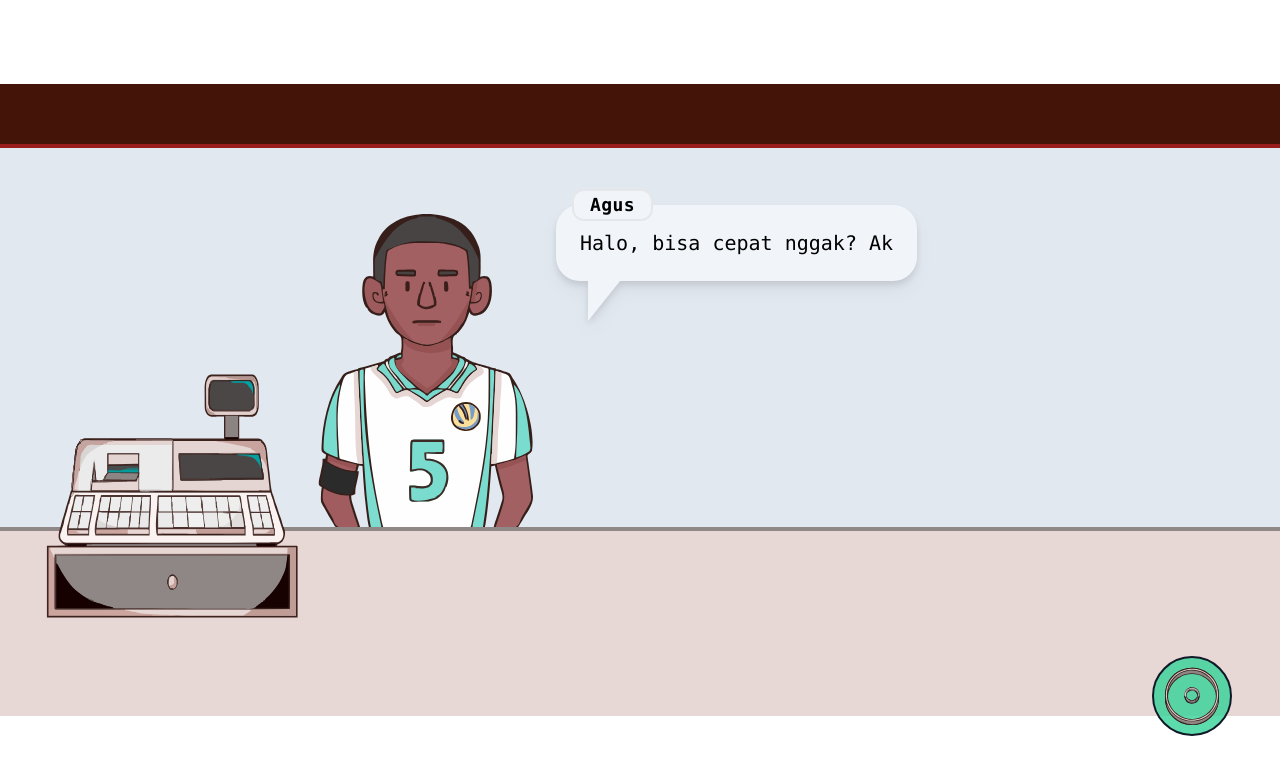
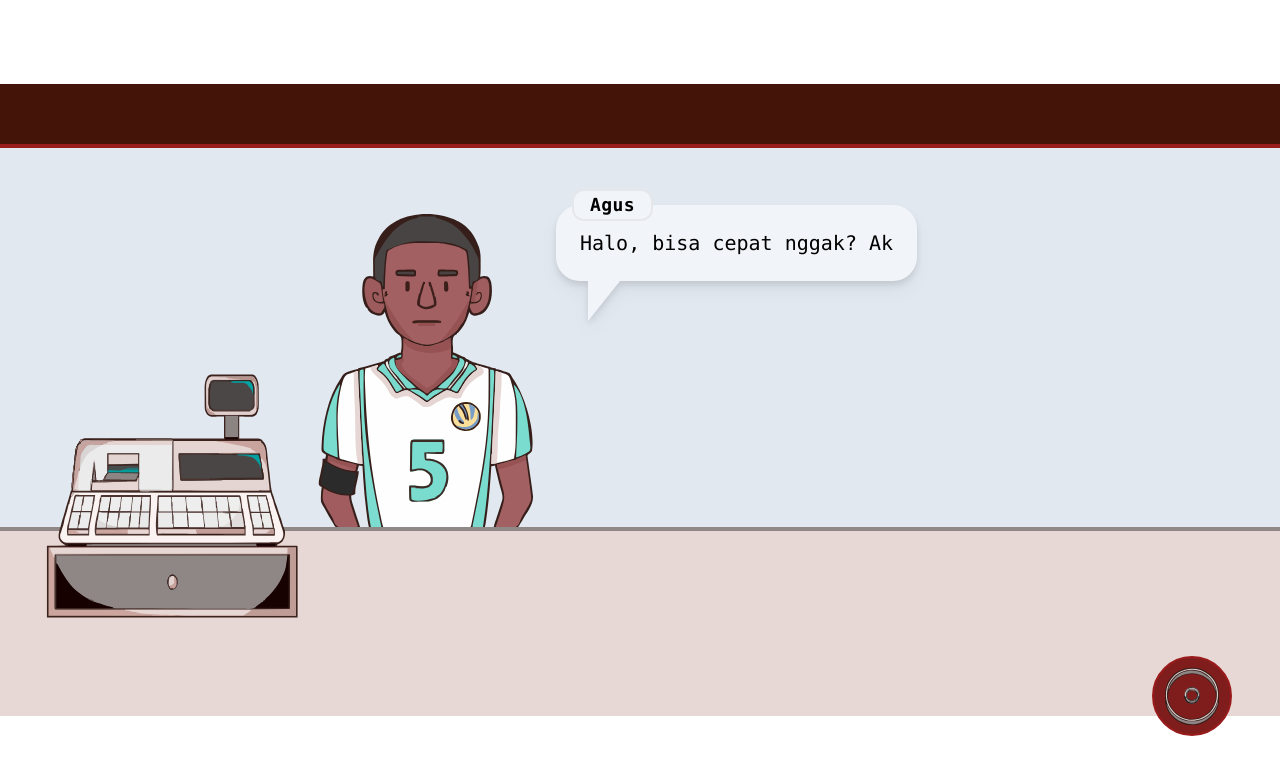
Before and after one commit to Diky-Without-C/Donut-Craze, a React (Vite) app: page / in a window 1280 px wide. Both pictures are taken after a click on the button "MULAI". Shown: the top 774 px of the page. Built offline with nearby package versions, Linux system fonts and the light colour scheme.

Commit message:
style: change button color

```diff
--- a/src/components/Button/index.tsx
+++ b/src/components/Button/index.tsx
@@ -11,7 +11,7 @@ export default function Button({ className, ...props }: ButtonProps) {
   return (
     <button
       {...props}
-      className={`${className} absolute bottom-0 right-0 z-[9999] flex size-20 -translate-x-12 -translate-y-16 items-center justify-center rounded-full border-2 border-gray-900 bg-emerald-400/80 px-2`}
+      className={`${className} absolute bottom-0 right-0 z-[9999] flex size-20 -translate-x-12 -translate-y-16 items-center justify-center rounded-full border-2 border-red-800 bg-red-900 px-2`}
     >
       <Overlay src={MolderImage} className="p-2"></Overlay>
     </button>
```
